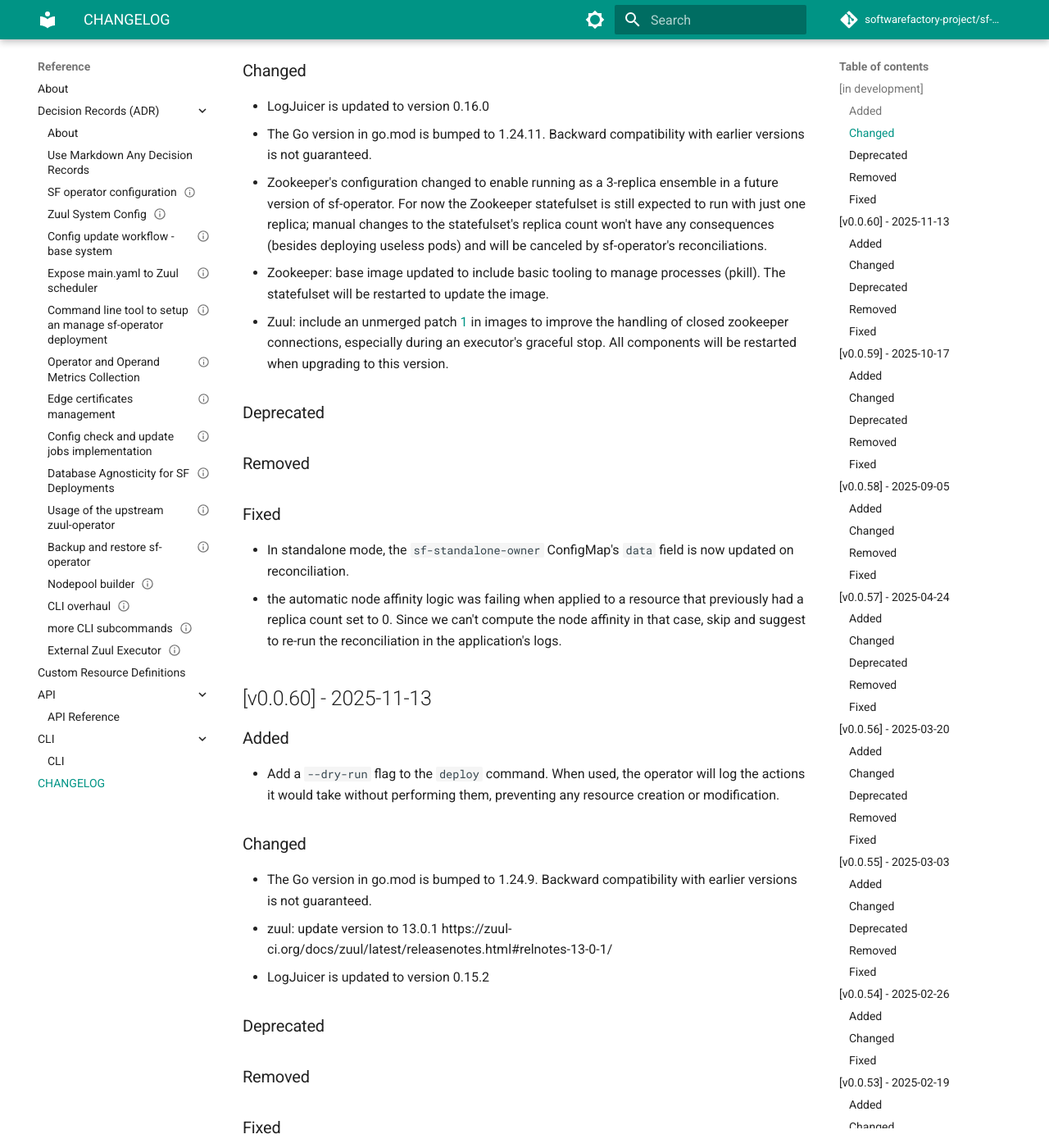
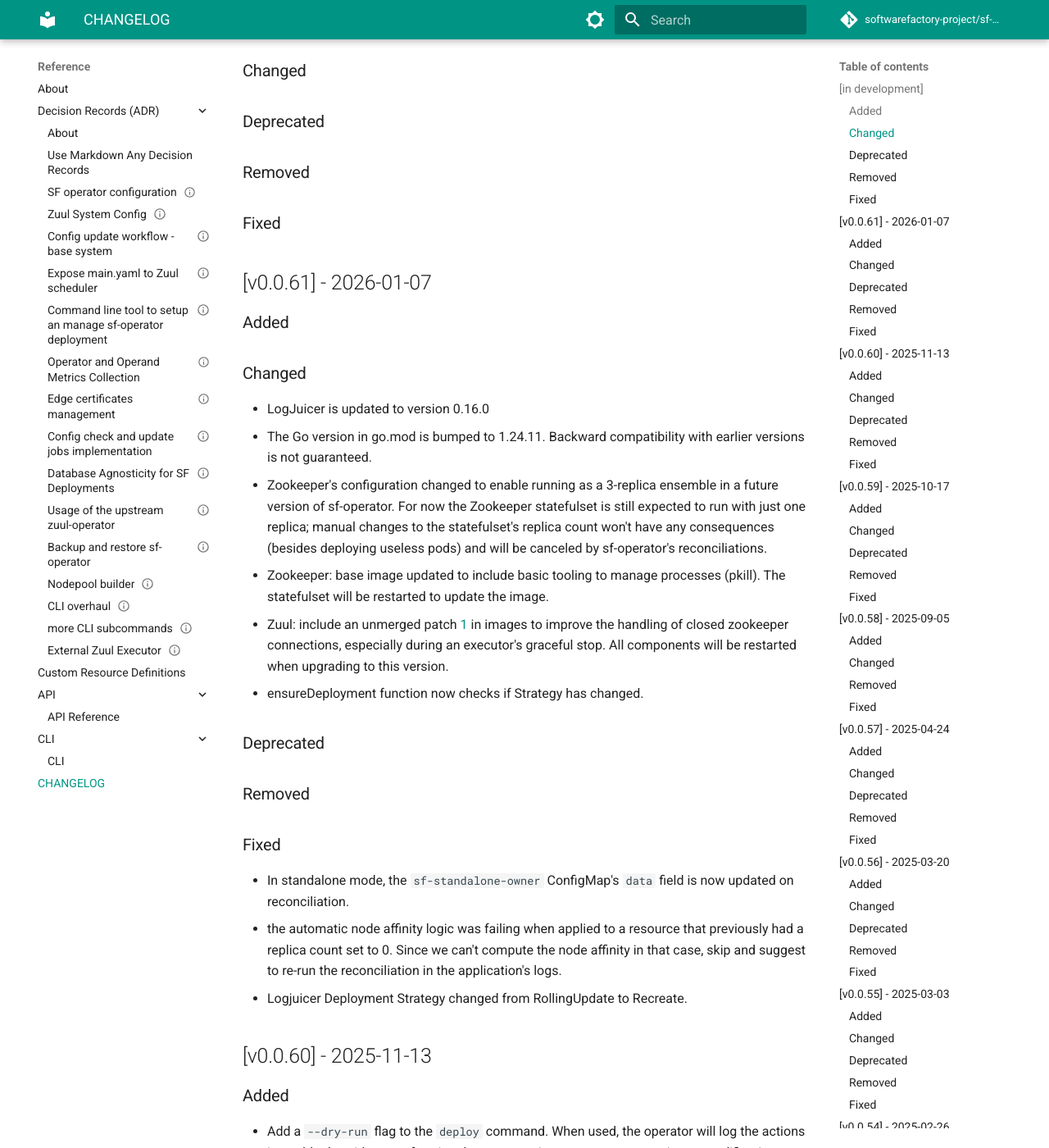
Before and after one commit to softwarefactory-project/sf-operator, an MkDocs documentation site: the page built from doc/reference/CHANGELOG.md, in a window 1280 px wide and 1400 px high, scrolled down 335 px. Shown: the whole window at 82% size. Built offline with MkDocs 1.6.1 and Material for MkDocs 9.7.7, drawn with Linux system fonts in a browser that asks for light colours; comment, search, counter and statistics services are not loaded.

Commit message:
Update CHANGELOG for v0.0.61 release
Change-Id: Ib8d88e0ae2fe2146b2add3e0730e452f0c11c487

```diff
--- a/doc/reference/CHANGELOG.md
+++ b/doc/reference/CHANGELOG.md
@@ -3,6 +3,15 @@
 All notable changes to this project will be documented in this file.
 
 ## [in development]
+
+### Added
+### Changed
+### Deprecated
+### Removed
+### Fixed
+
+
+## [v0.0.61] - 2026-01-07
 
 ### Added
 ### Changed
@@ -17,6 +26,7 @@
   update the image.
 - Zuul: include an unmerged patch [1] in images to improve the handling of closed zookeeper connections, especially during an executor's
   graceful stop. All components will be restarted when upgrading to this version.
+- ensureDeployment function now checks if Strategy has changed.
 
 [1]: https://review.opendev.org/c/zuul/zuul/+/967968
 
@@ -28,6 +38,7 @@
 - the automatic node affinity logic was failing when applied to a resource that previously had a replica count set to 0.
   Since we can't compute the node affinity in that case, skip and suggest to re-run the reconciliation in the application's
   logs.
+- Logjuicer Deployment Strategy changed from RollingUpdate to Recreate.
 
 ## [v0.0.60] - 2025-11-13
 
```
